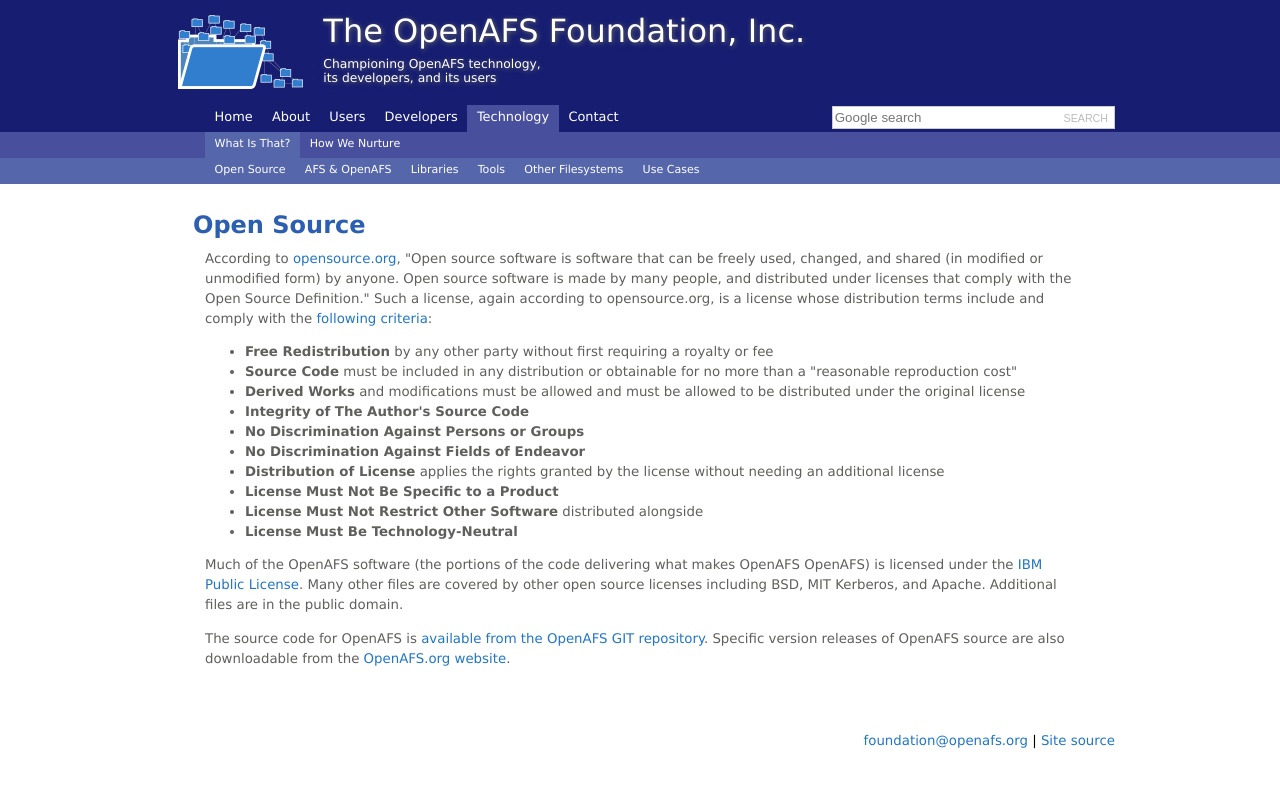
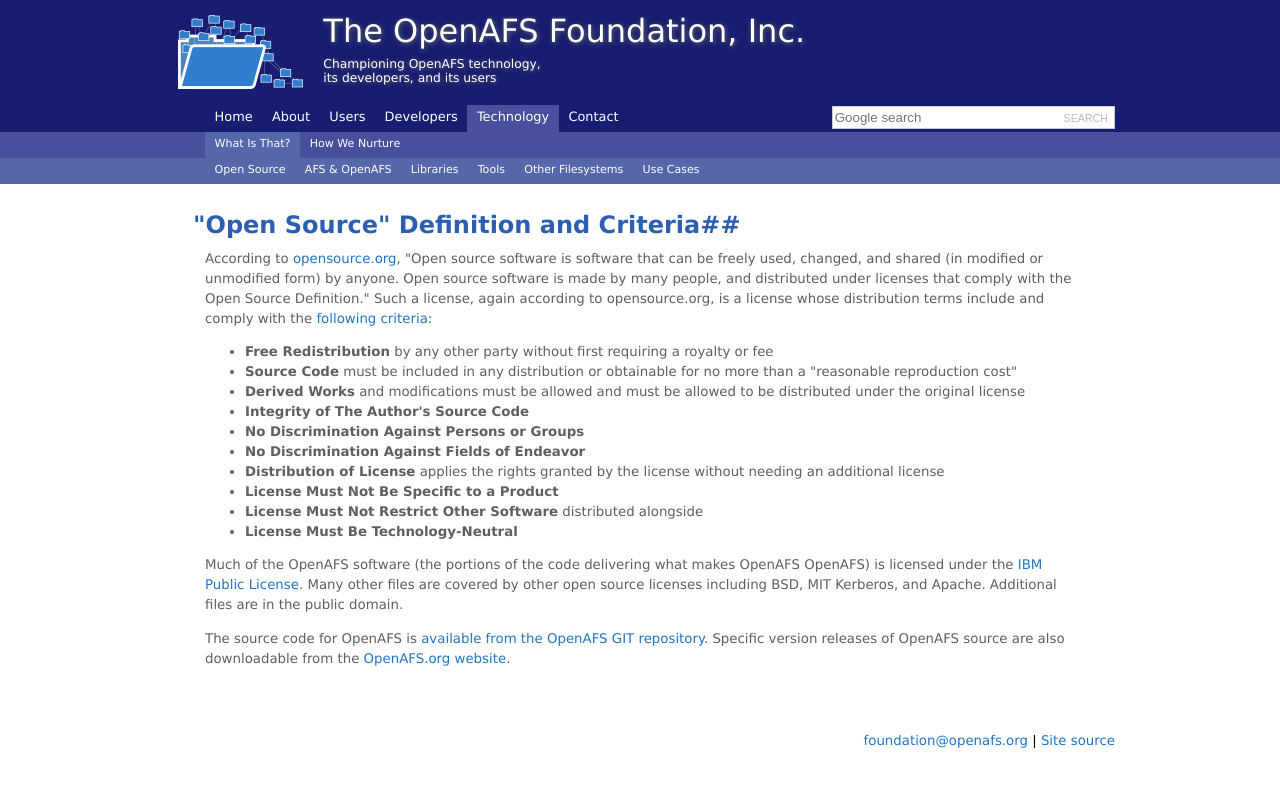
Before and after one commit to openafsfoundation/openafsfoundation.org, a Jekyll site: the page built from tech/oss/index.md, in a window 1280 px wide. Shown: the top 788 px of the page. Built offline with Jekyll 4.4.1, drawn with Linux system fonts in a browser that asks for light colours.

Commit message:
refined page title

```diff
--- a/tech/oss/index.md
+++ b/tech/oss/index.md
@@ -3,7 +3,7 @@
 nav: [tech,what]
 ---
 
-## Open Source ##
+## "Open Source" Definition and Criteria##
 
 According to [opensource.org](http://opensource.org), "Open source software is software that can be freely used, changed, and shared (in modified or unmodified form) by anyone. Open source software is made by many people, and distributed under licenses that comply with the Open Source Definition." Such a license, again according to opensource.org, is a license whose distribution terms include and comply with the [following criteria](http://opensource.org/definition):
 
```
